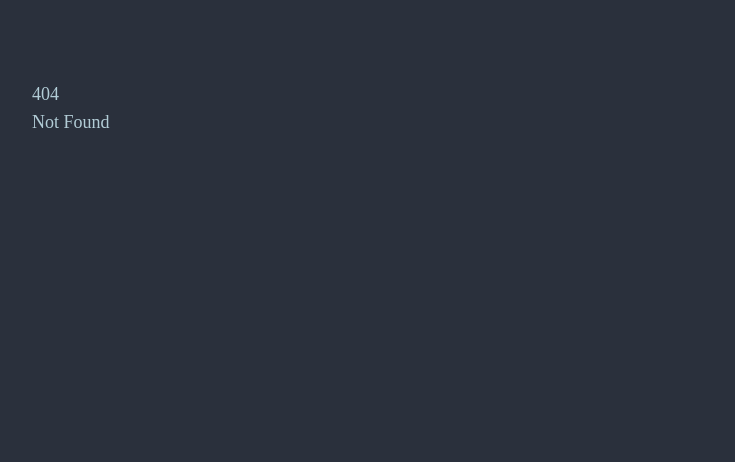
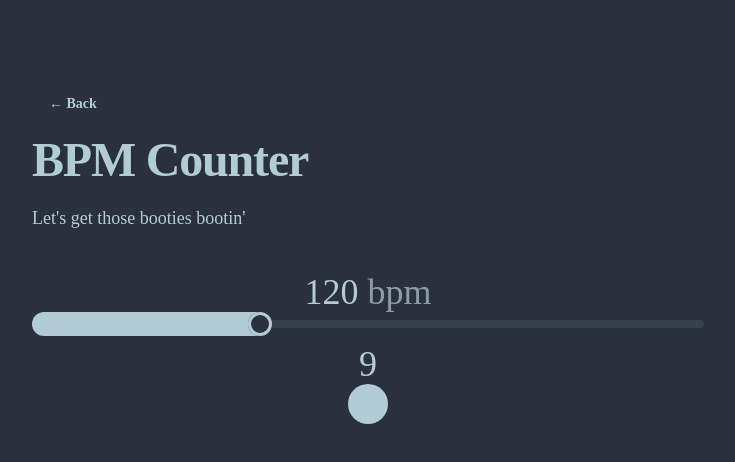
Before and after one commit to jesi-rgb/svelte-advent-code, a SvelteKit app: page /day6 in a window 1280 px wide. Before the commit this address had no page. Shown: the top 462 px of the page, without its empty margins (272-1007 px from the left). Built offline with nearby package versions, Linux system fonts and the light colour scheme; a web font is replaced by a local one.

Commit message:
start day 6

```diff
--- a/src/routes/+page.svelte
+++ b/src/routes/+page.svelte
@@ -19,16 +19,33 @@
 </p>
 
 <section class="my-10">
+	<div style="font-family: Fern Ornaments;" class="text-center text-2xl text-secondary mb-3">
+		IFP
+	</div>
 	<ol class="list-decimal list-inside space-y-2 flex flex-col">
 		<DayLink link="/day1" title="Tally Dashboard" />
 		<DayLink link="/day2" title="Cookie Counter" />
 		<DayLink link="/day3" title="Sleigh Load Balancer™" />
 		<DayLink link="/day4" title="Santa’s Heart Rate Monitor™" />
 		<DayLink link="/day5" title="Elf Productivity Monitor" />
+		<DayLink link="/day6" title="BPM Counter" />
 	</ol>
+	<div style="font-family: Fern Ornaments;" class="text-center text-2xl text-secondary mt-3">
+		IGP
+	</div>
 </section>
 
-<footer>
+<div class="opacity-70 my-10">
+	<p>Some of the (auto-imposed rules) I want to follow:</p>
+	<ol class="list-decimal">
+		<li>You can <em>only</em> work on a prompt on its given day.</li>
+		<li>Use as few tools as you can. As barebones as possible.</li>
+		<li>Reinvent the wheel, only if it's fun to do so.</li>
+		<li>Develop a consistent style all accross the project.</li>
+	</ol>
+</div>
+
+<footer class="opacity-80">
 	Made by <a href="https:jesirgb.com" class="underline hover:text-primary transition-colors"
 		>Jesús Rascón</a
 	>. <br /> Typeset in
--- /dev/null
+++ b/src/routes/day6/+page.svelte
@@ -0,0 +1,67 @@
+<script lang="ts">
+	import BackButton from '$lib/Components/BackButton.svelte';
+	import Heading from '$lib/Components/Heading.svelte';
+	import { onDestroy, onMount } from 'svelte';
+	import { backIn, backOut, elasticOut, quintIn } from 'svelte/easing';
+	import { scale, fade } from 'svelte/transition';
+
+	let bpm = 120; //beats per minute
+
+	let bpmDisplay = 0;
+
+	const add = () => (bpmDisplay += 1);
+
+	let intervalId: number;
+	let dynamicTimeout: number = (1000 * 60) / bpm;
+
+	// Function to be executed at intervals
+	function intervalFunction() {
+		bpmDisplay += 1;
+	}
+
+	// Start the interval when the component is mounted
+	onMount(() => {
+		intervalId = setInterval(intervalFunction, dynamicTimeout);
+	});
+
+	// Clear the interval when the component is destroyed
+	onDestroy(() => {
+		clearInterval(intervalId);
+	});
+
+	// Function to update the dynamicTimeout value
+	function updateDynamicTimeout() {
+		// You can calculate the new timeout value based on some logic
+		dynamicTimeout = (1000 * 60) / bpm;
+		// Restart the interval with the new timeout
+		clearInterval(intervalId);
+		intervalId = setInterval(intervalFunction, dynamicTimeout);
+	}
+</script>
+
+<BackButton />
+<Heading>BPM Counter</Heading>
+<p>Let's get those booties bootin'</p>
+
+<main class="my-10">
+	<div class="text-center text-4xl tabular-nums">{bpm} <span class="opacity-70">bpm</span></div>
+	<input
+		class="range"
+		bind:value={bpm}
+		on:change={updateDynamicTimeout}
+		type="range"
+		min="30"
+		max="300"
+		step="1"
+	/>
+	<div class="text-center text-4xl tabular-nums">{bpmDisplay}</div>
+
+	<div class="w-10 h-10 relative mx-auto">
+		{#key bpmDisplay}
+			<div
+				in:scale={{ easing: elasticOut, duration: dynamicTimeout }}
+				class="w-10 h-10 absolute bg-base-content rounded-full"
+			></div>
+		{/key}
+	</div>
+</main>
--- /dev/null
+++ b/src/routes/test/+page.svelte
@@ -0,0 +1,36 @@
+<script>
+	import { onMount, onDestroy } from 'svelte';
+
+	let intervalId;
+	let dynamicTimeout = 1000; // Initial timeout value (in milliseconds)
+
+	// Function to be executed at intervals
+	function intervalFunction() {
+		console.log('Interval triggered');
+		// Your code here
+	}
+
+	// Start the interval when the component is mounted
+	onMount(() => {
+		intervalId = setInterval(intervalFunction, dynamicTimeout);
+	});
+
+	// Clear the interval when the component is destroyed
+	onDestroy(() => {
+		clearInterval(intervalId);
+	});
+
+	// Function to update the dynamicTimeout value
+	function updateDynamicTimeout() {
+		// You can calculate the new timeout value based on some logic
+		dynamicTimeout = Math.random() * 2000 + 1000; // Example: random value between 1000 and 3000
+		// Restart the interval with the new timeout
+		clearInterval(intervalId);
+		intervalId = setInterval(intervalFunction, dynamicTimeout);
+	}
+</script>
+
+<main>
+	<p>Dynamic Timeout: {dynamicTimeout} ms</p>
+	<button on:click={updateDynamicTimeout}>Update Timeout</button>
+</main>
```
